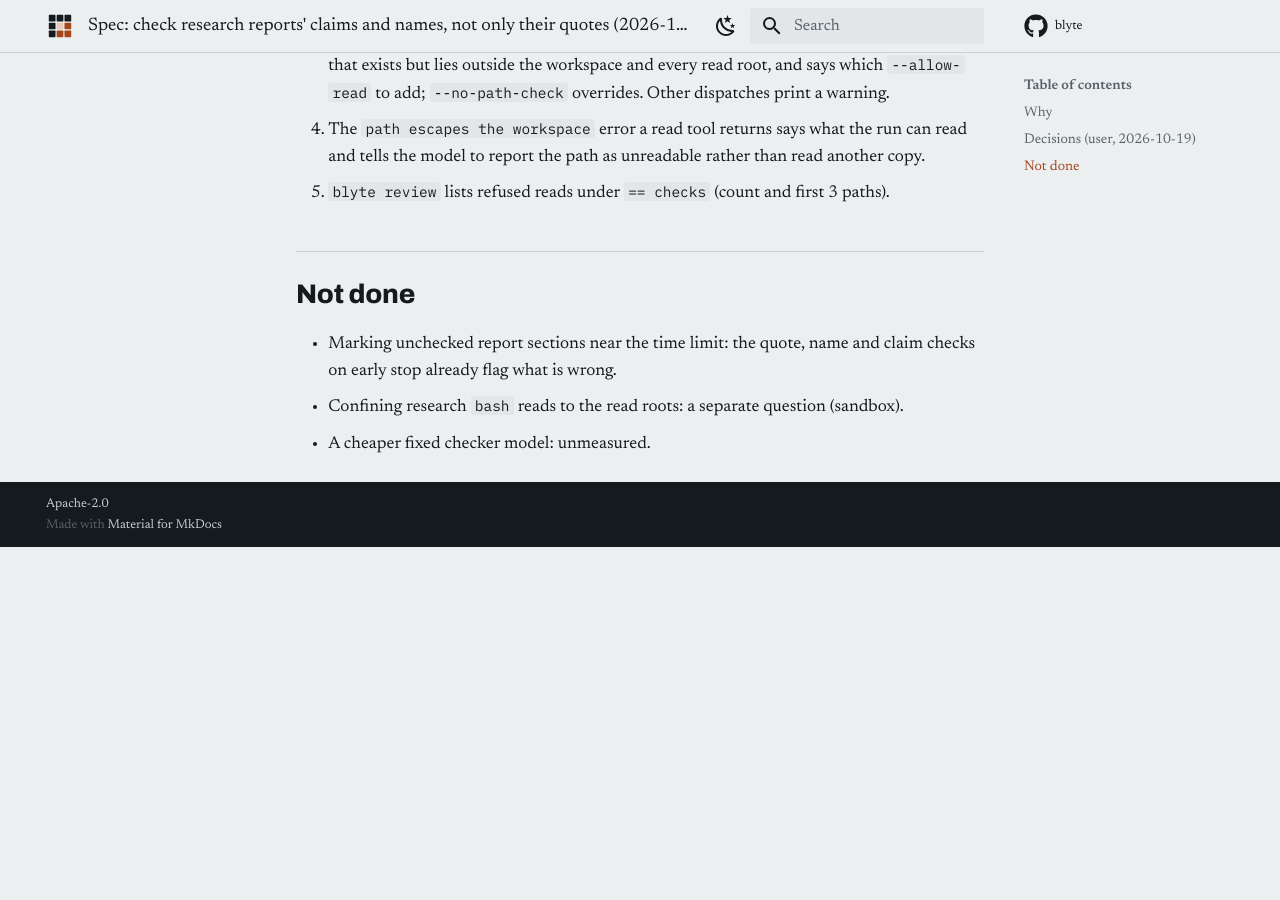
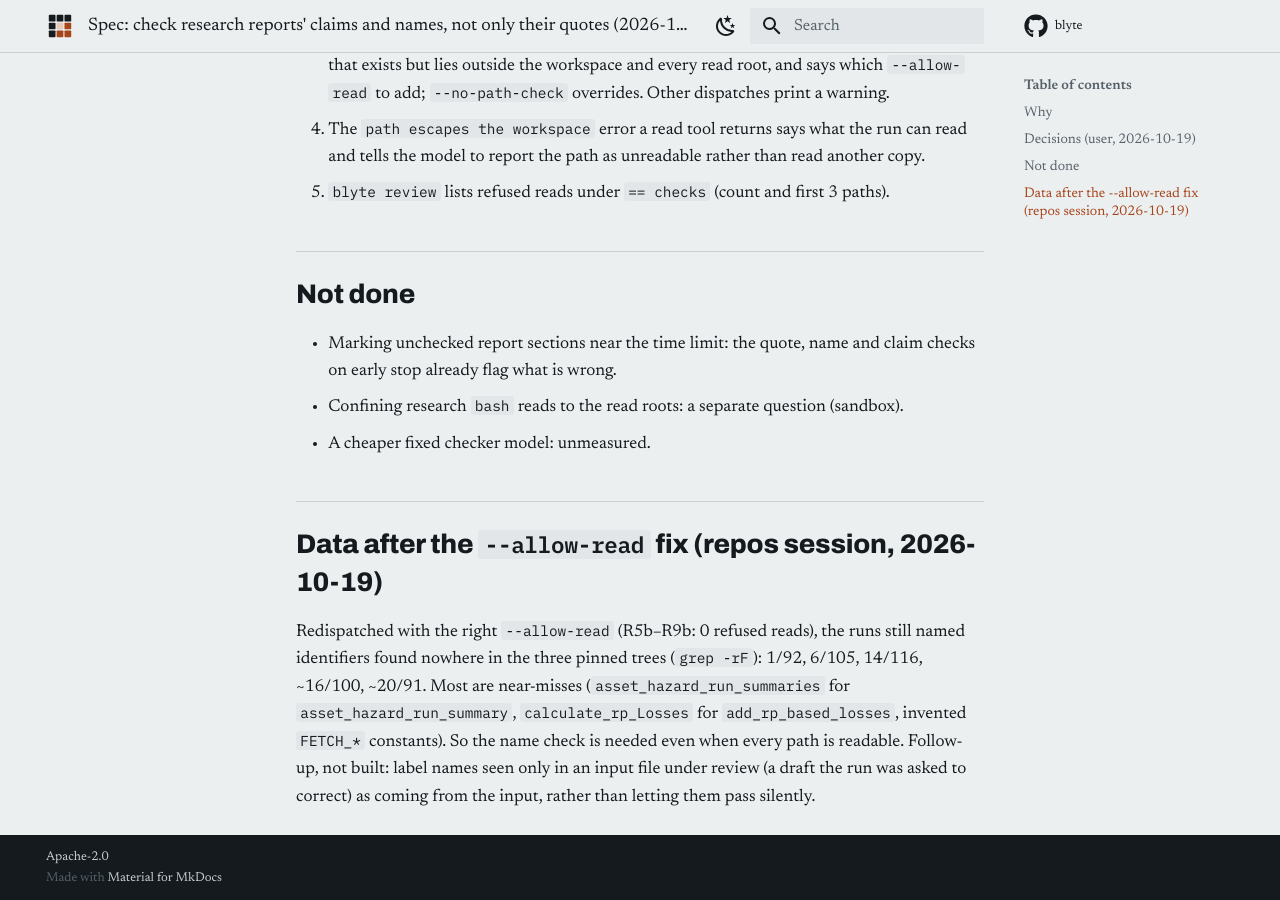
Before and after one commit to dnf0/blyte, an MkDocs documentation site: the page built from docs/specs/2026-10-19-claim-check.md, in a window 1280 px wide and 900 px high, scrolled down 1980 px. Built offline with MkDocs 1.6.1 and Material for MkDocs 9.7.7, drawn with Linux system fonts in a browser that asks for light colours; comment, search, counter and statistics services are not loaded; before the commit the page ends 2527 px from its top, so only the background shows below that.

Commit message:
docs(spec): name-check data from runs with read roots set
Co-Authored-By: Claude Opus 5.5 <noreply@anthropic.com>

```diff
--- a/docs/specs/2026-10-19-claim-check.md
+++ b/docs/specs/2026-10-19-claim-check.md
@@ -63,3 +63,13 @@ Added from the fabrication report, deterministic and cheap (Claude's recommendat
   stop already flag what is wrong.
 - Confining research `bash` reads to the read roots: a separate question (sandbox).
 - A cheaper fixed checker model: unmeasured.
+
+## Data after the `--allow-read` fix (repos session, 2026-10-19)
+
+Redispatched with the right `--allow-read` (R5b–R9b: 0 refused reads), the runs still named
+identifiers found nowhere in the three pinned trees (`grep -rF`): 1/92, 6/105, 14/116, ~16/100,
+~20/91. Most are near-misses (`asset_hazard_run_summaries` for `asset_hazard_run_summary`,
+`calculate_rp_Losses` for `add_rp_based_losses`, invented `FETCH_*` constants). So the name check is
+needed even when every path is readable. Follow-up, not built: label names seen only in an input
+file under review (a draft the run was asked to correct) as coming from the input, rather than
+letting them pass silently.
```
